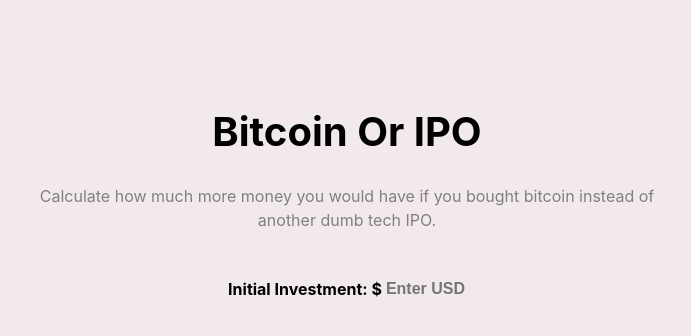
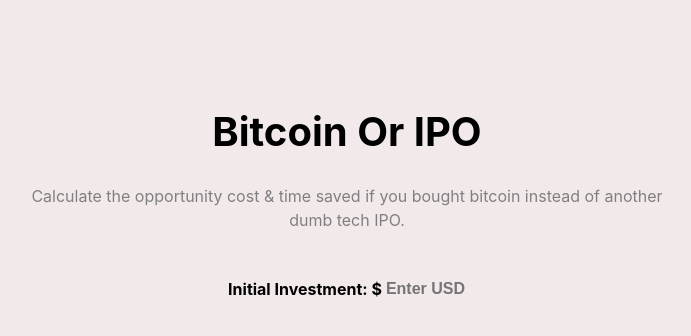
Before and after one commit to NathanJReidy/react-project-bitcoin-or-ipo, a React (Create React App) app: page / in a window 1280 px wide. Shown: the top 336 px of the page, without its empty margins (293-984 px from the left). Built offline with nearby package versions, Linux system fonts and the light colour scheme.

Commit message:
style changes

```diff
--- a/src/App.js
+++ b/src/App.js
@@ -17,7 +17,7 @@
       <section className="container">
         <h2 className="title">Bitcoin or IPO</h2>
         <p className="desc">
-          Calculate how much more money you would have if you bought bitcoin
+          Calculate the opportunity cost & time saved if you bought bitcoin
           instead of another dumb tech IPO.
         </p>
         <div className="investmentContainer">
```
